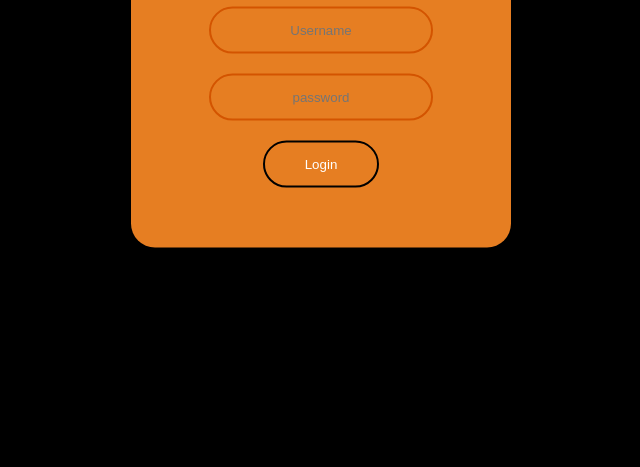
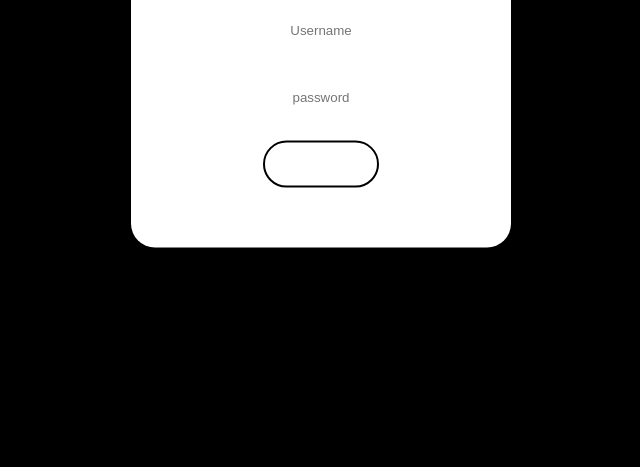
Before and after one commit to FilipeVila/AprendendoJS, a plain HTML site: page Login/index.html in a window 1280 px wide. Shown: the part 333-800 px from the top of the page, without its empty margins (319-959 px from the left). Drawn offline with Linux system fonts and the light colour scheme.

Commit message:
Login page update

```diff
--- a/Login/style.css
+++ b/Login/style.css
@@ -11,7 +11,7 @@ body{
     top: 50%;
     left: 50%;
     transform: translate(-50%, -50%);
-    background: #e67e22;
+    background: #ffffff;
     border-radius: 24px;
     text-align: center;
 }
@@ -26,7 +26,7 @@ body{
     display: block;
     margin: 20px auto;
     text-align: center;
-    border: 2px solid #d35400;
+    border: 2px solid #ffffff;
     padding: 14px  10px;
     width: 200px;
     outline: none;
--- a/Tempo/countdown.js
+++ b/Tempo/countdown.js
@@ -1,4 +1,4 @@
-var comingdate = new Date("Jan 1, 2020 00:00:00");
+var comingdate = new Date("Jan 1, 2021 00:00:00");
 
 var d = document.getElementById('d');
 var h = document.getElementById('h');
```
